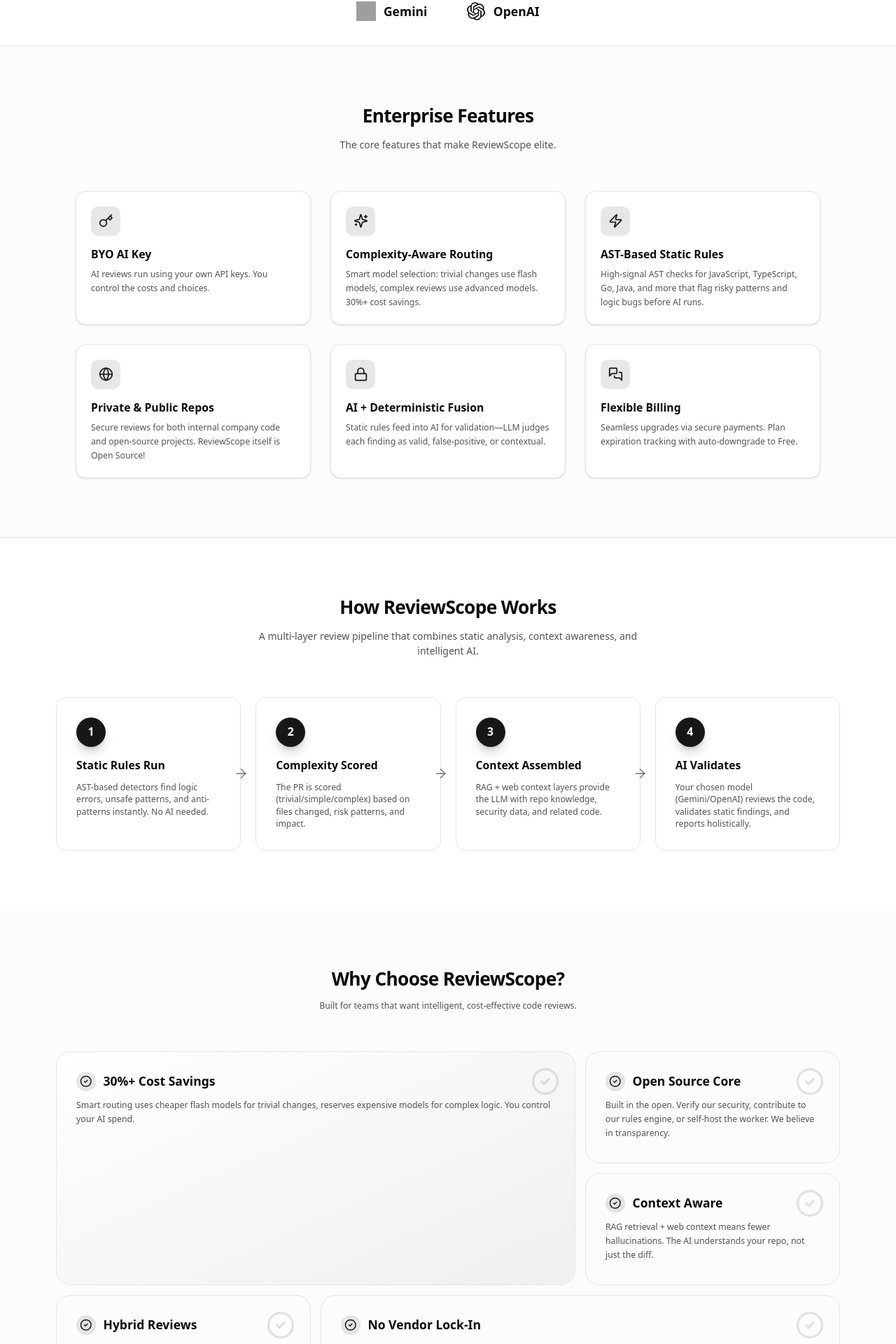
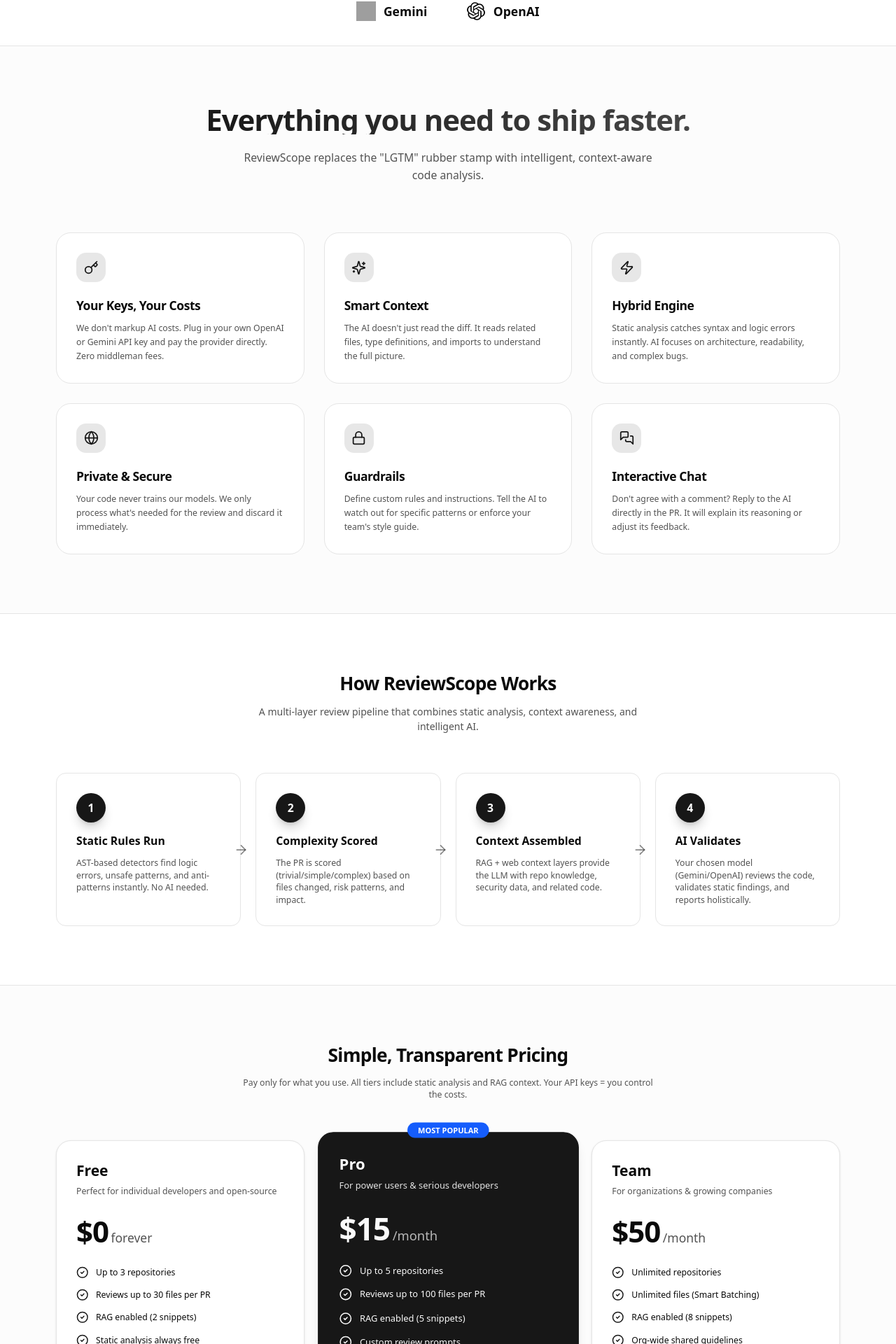
Before and after one commit to Review-scope/ReviewScope, a Next.js app in the folder apps/dashboard/: page / in a window 1280 px wide. Shown: the part 1467-3387 px from the top of the page at 70% size. Built offline with nearby package versions, Linux system fonts and the light colour scheme; no server answers; grey boxes are pictures that could not be loaded.

Commit message:
FIX: features section

```diff
--- a/apps/dashboard/src/app/page.tsx
+++ b/apps/dashboard/src/app/page.tsx
@@ -162,51 +162,64 @@ export default async function LandingPage() {
       </section>
 
       {/* Global Features Section */}
-      <section className="w-full bg-accent/30 py-16 md:py-24 border-y">
-        <div className="max-w-7xl mx-auto px-4 md:px-8">
-          <div className="text-center mb-12 md:mb-16 space-y-4">
-            <h2 className="text-2xl md:text-3xl font-bold tracking-tight">Enterprise Features</h2>
-            <p className="text-sm md:text-base text-muted-foreground px-4">The core features that make ReviewScope elite.</p>
+      <section className="w-full bg-accent/30 py-24 px-8 border-y relative overflow-hidden">
+        <div className="absolute inset-0 bg-[radial-gradient(circle_at_center,var(--tw-gradient-stops))] from-primary/5 via-transparent to-transparent opacity-50 blur-3xl pointer-events-none"></div>
+        <div className="max-w-7xl mx-auto relative z-10">
+          <div className="text-center mb-20 space-y-6">
+            <h2 className="text-4xl md:text-5xl font-black tracking-tight bg-clip-text text-transparent bg-gradient-to-r from-foreground to-foreground/70">
+              Everything you need to ship faster.
+            </h2>
+            <p className="text-lg text-muted-foreground max-w-2xl mx-auto">
+              ReviewScope replaces the "LGTM" rubber stamp with intelligent, context-aware code analysis.
+            </p>
           </div>
-          <div className="grid grid-cols-1 sm:grid-cols-2 lg:grid-cols-3 gap-6 md:gap-8 text-left">
+
+          <div className="grid grid-cols-1 md:grid-cols-2 lg:grid-cols-3 gap-8">
             {[
               {
                 icon: <Key className="w-6 h-6" />,
-                title: "BYO AI Key",
-                desc: "AI reviews run using your own API keys. You control the costs and choices."
+                title: "Your Keys, Your Costs",
+                desc: "We don't markup AI costs. Plug in your own OpenAI or Gemini API key and pay the provider directly. Zero middleman fees."
               },
               {
                 icon: <Sparkles className="w-6 h-6" />,
-                title: "Complexity-Aware Routing",
-                desc: "Smart model selection: trivial changes use flash models, complex reviews use advanced models. 30%+ cost savings."
+                title: "Smart Context",
+                desc: "The AI doesn't just read the diff. It reads related files, type definitions, and imports to understand the full picture."
               },
               {
                 icon: <Zap className="w-6 h-6" />,
-                title: "AST-Based Static Rules",
-                desc: "High-signal AST checks for JavaScript, TypeScript, Go, Java, and more that flag risky patterns and logic bugs before AI runs."
+                title: "Hybrid Engine",
+                desc: "Static analysis catches syntax and logic errors instantly. AI focuses on architecture, readability, and complex bugs."
               },
               {
                 icon: <Globe className="w-6 h-6" />,
-                title: "Private & Public Repos",
-                desc: "Secure reviews for both internal company code and open-source projects. ReviewScope itself is Open Source!"
+                title: "Private & Secure",
+                desc: "Your code never trains our models. We only process what's needed for the review and discard it immediately."
               },
               {
                 icon: <Lock className="w-6 h-6" />,
-                title: "AI + Deterministic Fusion",
-                desc: "Static rules feed into AI for validation—LLM judges each finding as valid, false-positive, or contextual."
+                title: "Guardrails",
+                desc: "Define custom rules and instructions. Tell the AI to watch out for specific patterns or enforce your team's style guide."
               },
               {
                 icon: <MessagesSquare className="w-6 h-6" />,
-                title: "Flexible Billing",
-                desc: "Seamless upgrades via secure payments. Plan expiration tracking with auto-downgrade to Free."
+                title: "Interactive Chat",
+                desc: "Don't agree with a comment? Reply to the AI directly in the PR. It will explain its reasoning or adjust its feedback."
               }
             ].map((feat) => (
-              <div key={feat.title} className="group p-5 md:p-6 border rounded-2xl bg-card hover:border-primary/50 transition-colors shadow-sm">
-                <div className="mb-4 text-primary bg-primary/10 w-fit p-3 rounded-xl group-hover:bg-primary group-hover:text-primary-foreground transition-colors transition-all duration-300">
-                  {feat.icon}
+              <div
+                key={feat.title}
+                className="group relative p-8 rounded-3xl bg-card border hover:border-primary/40 transition-all duration-500 hover:shadow-[0_0_40px_-10px_rgba(var(--primary),0.1)]"
+              >
+                <div className="absolute inset-0 bg-gradient-to-br from-primary/5 to-transparent opacity-0 group-hover:opacity-100 transition-opacity duration-500 rounded-3xl" />
+
+                <div className="relative z-10">
+                  <div className="mb-6 inline-flex items-center justify-center w-12 h-12 rounded-2xl bg-primary/10 text-primary group-hover:scale-110 transition-transform duration-500">
+                    {feat.icon}
+                  </div>
+                  <h3 className="font-bold text-xl mb-3 tracking-tight">{feat.title}</h3>
+                  <p className="text-muted-foreground leading-relaxed">{feat.desc}</p>
                 </div>
-                <h3 className="font-bold text-base md:text-lg mb-2">{feat.title}</h3>
-                <p className="text-xs md:text-sm text-muted-foreground leading-relaxed">{feat.desc}</p>
               </div>
             ))}
           </div>
@@ -262,70 +275,9 @@ export default async function LandingPage() {
         </div>
       </section>
 
-      {/* Why ReviewScope Section */}
-      <section className="w-full bg-muted/30 py-24 px-8">
-        <div className="max-w-7xl mx-auto">
-          <div className="text-center mb-16 space-y-4">
-            <h2 className="text-3xl font-bold tracking-tight">Why Choose ReviewScope?</h2>
-            <p className="text-muted-foreground">Built for teams that want intelligent, cost-effective code reviews.</p>
-          </div>
-          <div className="grid grid-cols-1 md:grid-cols-3 gap-4 auto-rows-[minmax(160px,auto)]">
-            {[
-              {
-                title: "30%+ Cost Savings",
-                desc: "Smart routing uses cheaper flash models for trivial changes, reserves expensive models for complex logic. You control your AI spend.",
-                className: "md:col-span-2 md:row-span-2 bg-gradient-to-br from-card to-primary/5"
-              },
-              {
-                title: "Open Source Core",
-                desc: "Built in the open. Verify our security, contribute to our rules engine, or self-host the worker. We believe in transparency.",
-                className: "md:col-span-1 md:row-span-1"
-              },
-              {
-                title: "Context Aware",
-                desc: "RAG retrieval + web context means fewer hallucinations. The AI understands your repo, not just the diff.",
-                className: "md:col-span-1 md:row-span-1"
-              },
-              {
-                title: "Hybrid Reviews",
-                desc: "Static rules catch obvious bugs instantly. AI validates and adds nuance. Best of both worlds.",
-                className: "md:col-span-1 md:row-span-1"
-              },
-              {
-                title: "No Vendor Lock-In",
-                desc: "Your API keys = your data. No secrets sent to us. Cancel anytime, your reviews stay yours.",
-                className: "md:col-span-2 md:row-span-1"
-              },
-              {
-                title: "Fast for Simple PRs",
-                desc: "Trivial changes reviewed in <30 seconds. Complex reviews get deep analysis—as fast as your model allows.",
-                className: "md:col-span-1 md:row-span-1"
-              },
-              {
-                title: "Transparent Pricing",
-                desc: "Free tier for individuals. Pro/Team tiers via secure payments. No surprise charges.",
-                className: "md:col-span-2 md:row-span-1"
-              }
-            ].map((item, i) => (
-              <div
-                key={item.title}
-                className={`group relative border rounded-3xl p-6 md:p-8 hover:border-primary/50 transition-all duration-300 hover:shadow-lg flex flex-col justify-start ${item.className || "bg-card"}`}
-              >
-                <div className="absolute top-0 right-0 p-6 opacity-10 group-hover:opacity-20 transition-opacity">
-                   <CheckCircle2 className="w-12 h-12" />
-                </div>
-                <h3 className="font-bold text-xl mb-3 flex items-center gap-3 relative z-10">
-                  <div className="p-1.5 bg-primary/10 rounded-full text-primary">
-                    <CheckCircle2 className="w-5 h-5" />
-                  </div>
-                  {item.title}
-                </h3>
-                <p className="text-sm text-muted-foreground leading-relaxed relative z-10">{item.desc}</p>
-              </div>
-            ))}
-          </div>
-        </div>
-      </section>
+
+
+
 
       {/* Pricing Section */}
       <section className="w-full bg-accent/30 py-24 px-8 border-y">
```
